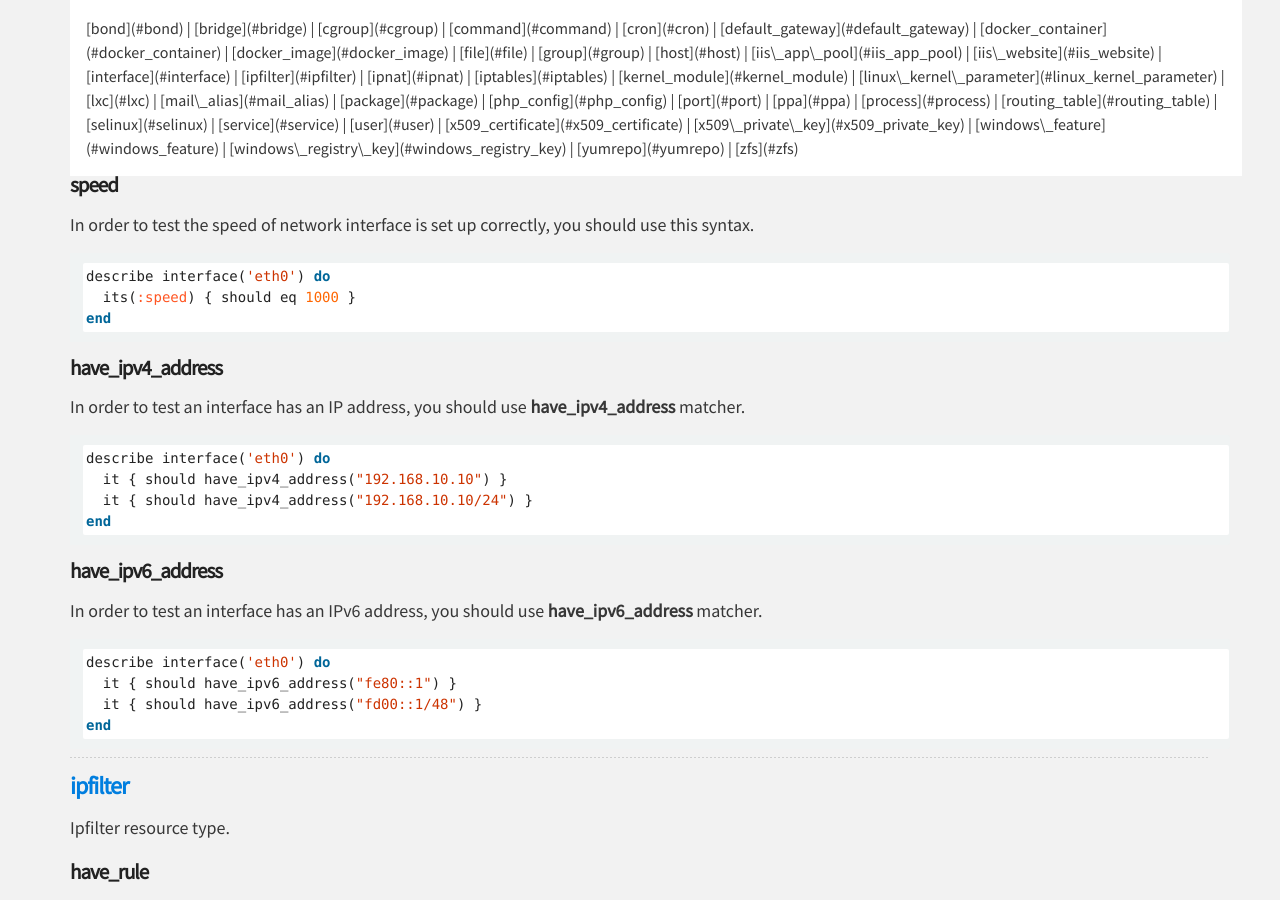
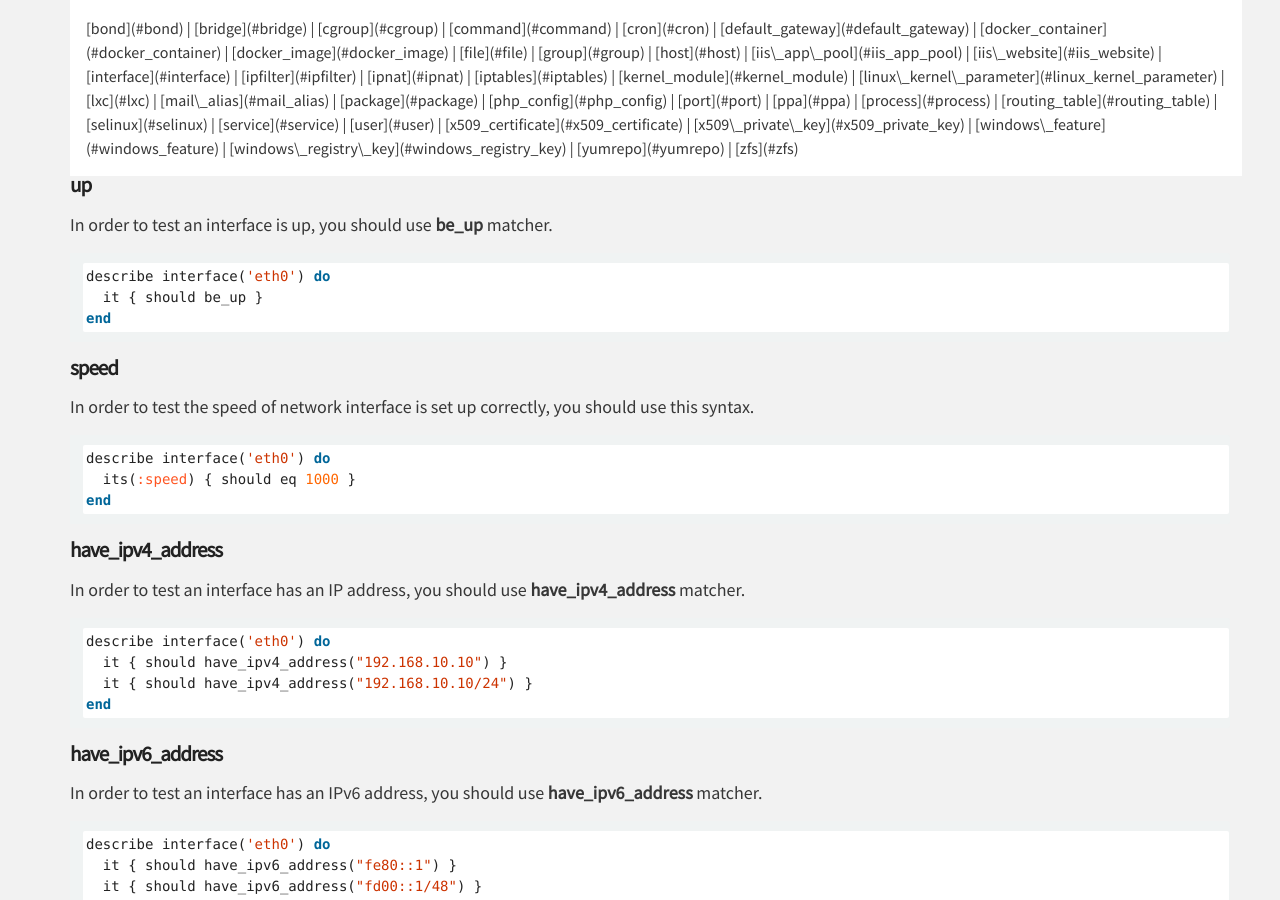
Before and after one commit to serverspec/serverspec.github.io, a Jekyll site: the page built from resource_types.md, in a window 1280 px wide and 900 px high, scrolled down 12648 px. Built offline with Jekyll 4.4.1, drawn with Linux system fonts in a browser that asks for light colours; nearby versions of some CDN libraries; Markdown is read by kramdown in place of the engine named in the settings.

Commit message:
Add "be_up" matcher of Interface
see also
---

- Interface up? https://github.com/serverspec/serverspec/pull/518

````diff
--- a/_includes/interface.md
+++ b/_includes/interface.md
@@ -9,6 +9,16 @@ In order to test an interface exists, you should use **exist** matcher.
 ```ruby
 describe interface('eth0') do
   it { should exist }
+end
+```
+
+#### up
+
+In order to test an interface is up, you should use **be_up** matcher.
+
+```ruby
+describe interface('eth0') do
+  it { should be_up }
 end
 ```
 
````
